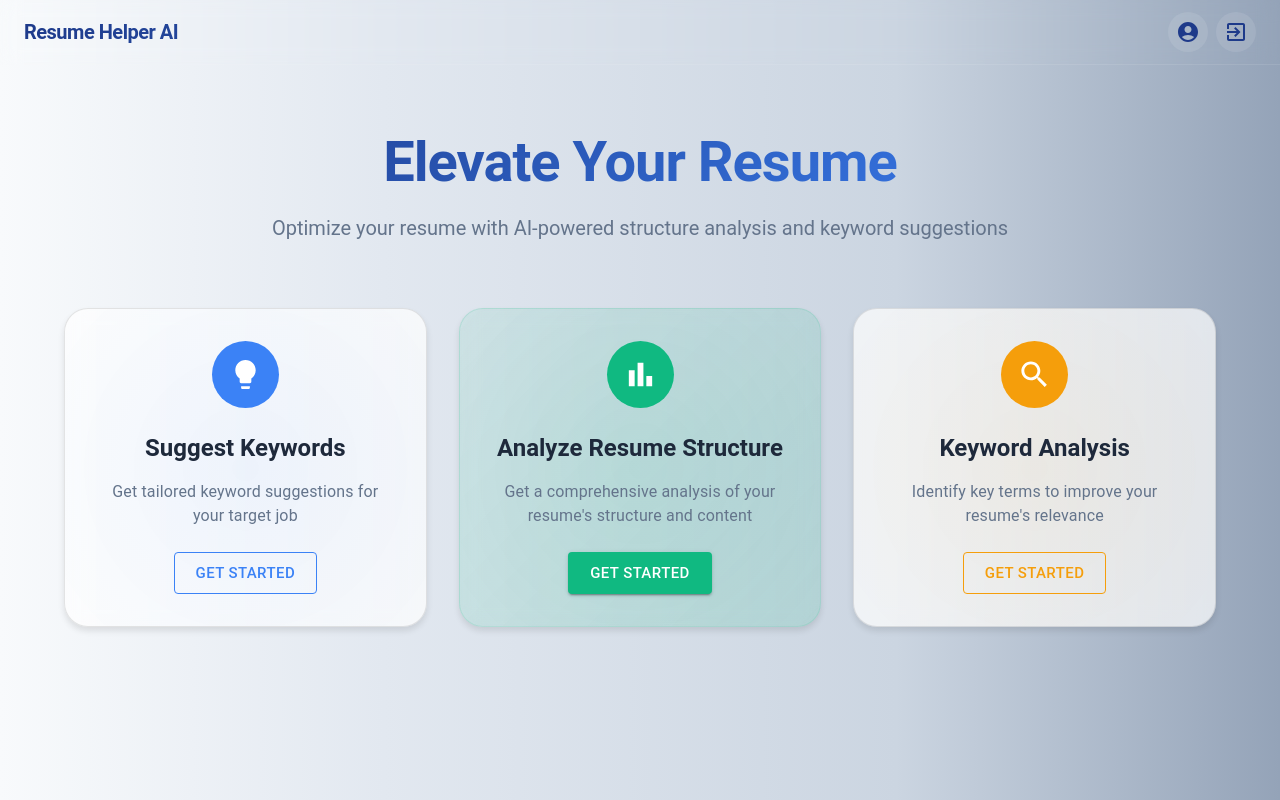
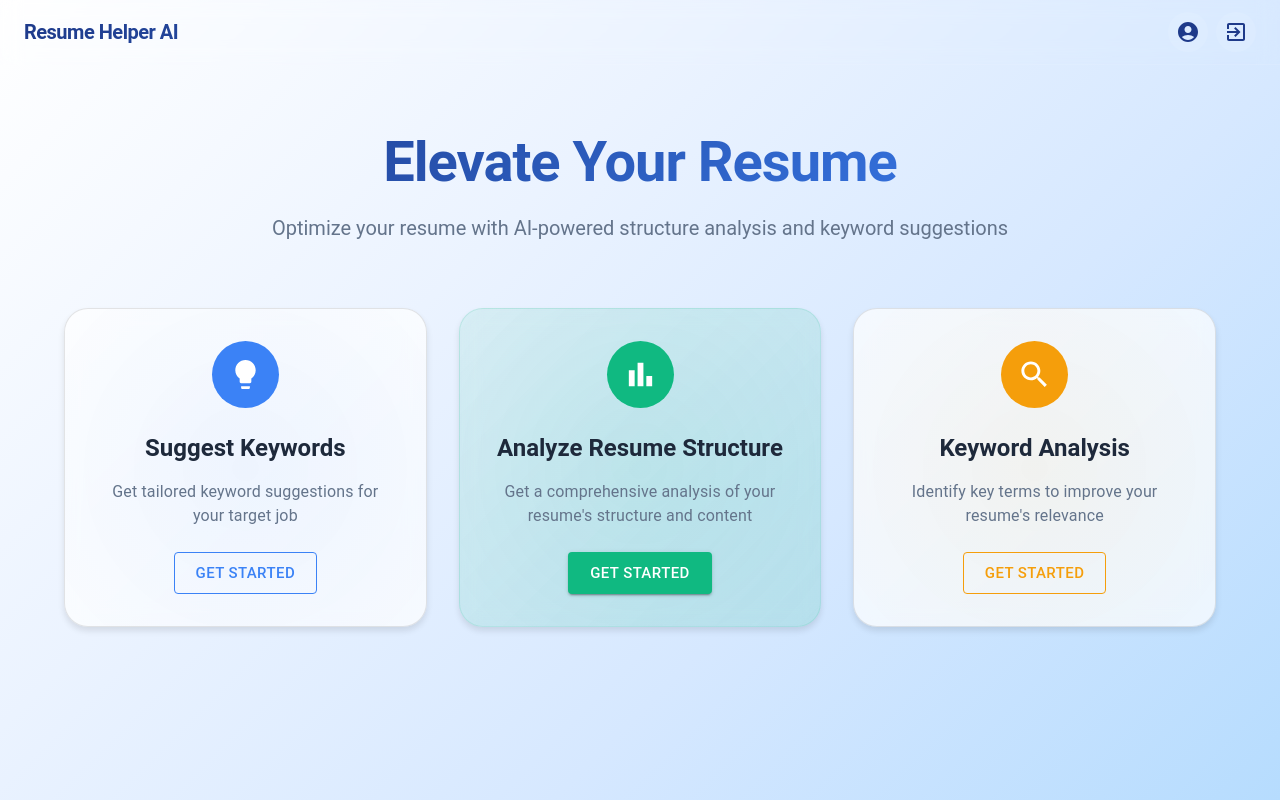
Before and after one commit to Arjunkocharla/resume-helper-ai, a React (Create React App) app in the folder resume_helper_frontend/: page /home in a window 1280 px wide. Built offline with nearby package versions, Linux system fonts and the light colour scheme; no server answers.

Commit message:
updates 29oct

```diff
--- a/resume_helper_frontend/src/components/AnalyzeKeywords.js
+++ b/resume_helper_frontend/src/components/AnalyzeKeywords.js
@@ -440,7 +440,9 @@ function AnalyzeKeywords() {
     >
       <Box sx={{
         minHeight: '100vh',
-        background: 'linear-gradient(145deg, #f6f8fc 0%, #eef2ff 100%)',
+        background: theme.palette.mode === 'dark'
+          ? 'linear-gradient(135deg, #1E293B 0%, #334155 50%, #475569 100%)'
+          : 'linear-gradient(135deg, #FFFFFF 0%, #EBF3FF 35%, #D6E8FF 65%, #B6DCFE 100%)',
         position: 'relative',
         overflow: 'hidden'
       }}>
--- a/resume_helper_frontend/src/components/AnalyzeResumeStructure.js
+++ b/resume_helper_frontend/src/components/AnalyzeResumeStructure.js
@@ -41,6 +41,7 @@ const AnalyzeResumeStructure = () => {
   const [error, setError] = useState(null);
   const [activeStep, setActiveStep] = useState(0);
   const navigate = useNavigate();
+  const theme = useTheme();
 
   const loadingSteps = [
     { label: 'Parsing resume', description: 'Extracting text and structure...', icon: <DescriptionIcon /> },
@@ -714,7 +715,9 @@ const AnalyzeResumeStructure = () => {
     >
       <Box sx={{
         minHeight: '100vh',
-        background: 'linear-gradient(145deg, #f6f8fc 0%, #eef2ff 100%)',
+        background: theme.palette.mode === 'dark'
+          ? 'linear-gradient(135deg, #1E293B 0%, #334155 50%, #475569 100%)'
+          : 'linear-gradient(135deg, #FFFFFF 0%, #EBF3FF 35%, #D6E8FF 65%, #B6DCFE 100%)',
         position: 'relative',
         overflow: 'hidden'
       }}>
--- a/resume_helper_frontend/src/components/SuggestKeywords.js
+++ b/resume_helper_frontend/src/components/SuggestKeywords.js
@@ -117,7 +117,9 @@ function SuggestKeywords() {
   return (
     <Box sx={{
       minHeight: '100vh',
-      background: 'linear-gradient(145deg, #f6f8fc 0%, #eef2ff 100%)',
+      background: theme.palette.mode === 'dark'
+        ? 'linear-gradient(135deg, #1E293B 0%, #334155 50%, #475569 100%)'
+        : 'linear-gradient(135deg, #FFFFFF 0%, #EBF3FF 35%, #D6E8FF 65%, #B6DCFE 100%)',
       position: 'relative',
       overflow: 'hidden'
     }}>
--- a/resume_helper_frontend/src/components/home.js
+++ b/resume_helper_frontend/src/components/home.js
@@ -27,6 +27,7 @@ function Home() {
   const theme = useTheme();
   const isMobile = useMediaQuery(theme.breakpoints.down('sm'));
   const [hoveredCard, setHoveredCard] = useState(null);
+  const prefersDarkMode = useMediaQuery('(prefers-color-scheme: dark)');
 
   const handleLogout = async () => {
     try {
@@ -70,10 +71,9 @@ function Home() {
     <Box
       sx={{
         minHeight: '100vh',
-        background: 'linear-gradient(to right, #F8FAFC 0%, #E2E8F0 30%, #CBD5E1 70%, #94A3B8 100%)',
-        // Alternative options if you'd like to try:
-        // background: 'linear-gradient(to right, #F8FAFC 0%, #E2E8F0 40%, #BAC7DA 75%, #94A3B8 100%)',
-        // background: 'linear-gradient(to right, #FFFFFF 0%, #EEF2FF 35%, #C7D2FE 70%, #A5B4FC 100%)',
+        background: theme.palette.mode === 'dark'
+          ? 'linear-gradient(135deg, #1E293B 0%, #334155 50%, #475569 100%)'  // Dark mode
+          : 'linear-gradient(135deg, #FFFFFF 0%, #EBF3FF 35%, #D6E8FF 65%, #B6DCFE 100%)', // Light mode
         display: 'flex',
         flexDirection: 'column',
         position: 'relative',
```
Also changed, not shown: 1 other file (tests, documents, lock files or other folders).
